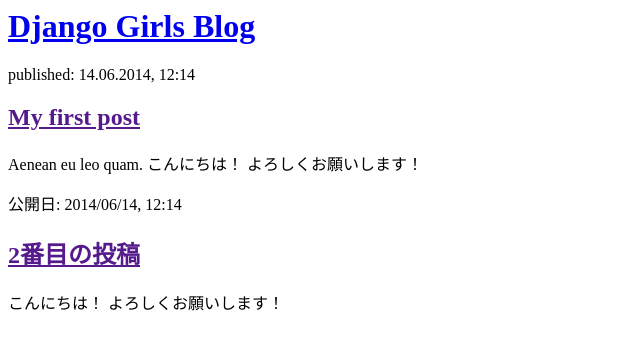
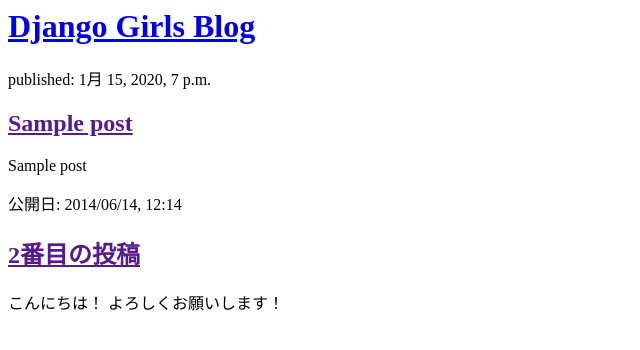
Before and after one commit to junkhp/my-first-blog-fail, a Django app: page / in a window 1280 px wide. Shown: the top 350 px of the page, without its empty margins (0-640 px from the left). Run offline with Django 3.2, Linux system fonts and the light colour scheme; tables that the repository leaves empty hold one stand-in row (values such as "Sample post").

Commit message:
Modified templates to display posts from database.

```diff
--- a/blog/models.py
+++ b/blog/models.py
@@ -3,10 +3,10 @@
 from django.utils import timezone
 
 class Post(models.Model):
-    auther = models.ForeignKey(settings.AUTH_USER_MODEL, on_delete=models.CASCADE)
+    author = models.ForeignKey(settings.AUTH_USER_MODEL, on_delete=models.CASCADE)
     title = models.CharField(max_length = 200)
     text = models.TextField()
-    created_data = models.DateTimeField(default = timezone.now)
+    created_date = models.DateTimeField(default = timezone.now)
     published_date = models.DateTimeField(blank=True, null = True)
 
     def publish(self):
--- a/blog/templates/blog/post_list.html
+++ b/blog/templates/blog/post_list.html
@@ -6,12 +6,28 @@
         <div>
             <h1><a href="/">Django Girls Blog</a></h1>
         </div>
+        {% for post in posts %}
+          <div>
+            <p>
+              published: {{post.published_date }}
+            </p>
+            <h2><a href="">{{post.title}}</a></h2>
+            <p>
+              {{post.test|linebreaksbr}}
+            </p>
+        {% endfor %}
 
-        <div>
+
+
+        {% for post in posts %}
+          {{post}}
+        {% endfor %}
+
+        <!-- <div>
             <p>published: 14.06.2014, 12:14</p>
             <h2><a href="">My first post</a></h2>
             <p>Aenean eu leo quam. こんにちは！ よろしくお願いします！ </p>
-        </div>
+        </div> -->
 
         <div>
             <p>公開日: 2014/06/14, 12:14</p>
--- a/blog/views.py
+++ b/blog/views.py
@@ -1,5 +1,8 @@
 from django.shortcuts import render
+from django.utils import timezone
+from .models import Post
 
 # Create your views here.
 def post_list(request):
-    return render(request, 'blog/post_list.html', {})
+    posts = Post.objects.filter(published_date__lte=timezone.now()).order_by('published_date')
+    return render(request, 'blog/post_list.html', {'posts':posts})
```
Also changed, not shown: blog/migrations/0002_auto_20200714_1551.py (added), blog/migrations/0003_auto_20200720_0359.py (added).
